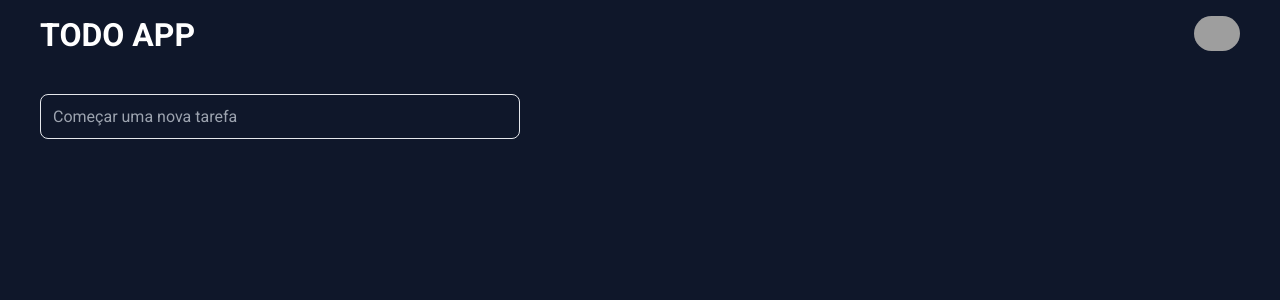
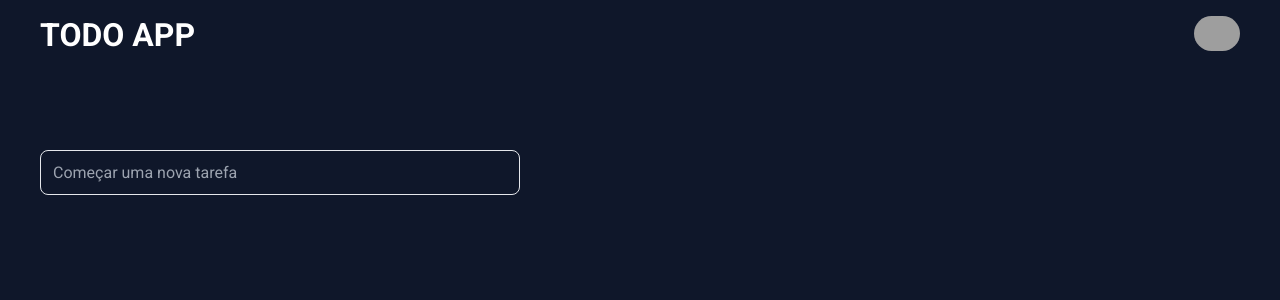
Before and after one commit to nicholascostadev/todo-x-backup, a Next.js app: page /todos in a window 1280 px wide. Shown: the top 300 px of the page. Built offline with nearby package versions, Linux system fonts and the light colour scheme; grey boxes are pictures that could not be loaded.

Commit message:
style: Add a bit more spacing from header

```diff
--- a/src/pages/todos/styles.ts
+++ b/src/pages/todos/styles.ts
@@ -3,7 +3,7 @@ import styled from 'styled-components'
 export const Container = styled.div`
   min-height: 100vh;
   width: ${({ theme }) => theme.width.base};
-  margin: 24px auto;
+  margin: 80px auto;
   color: white;
 
   display: grid;
```
